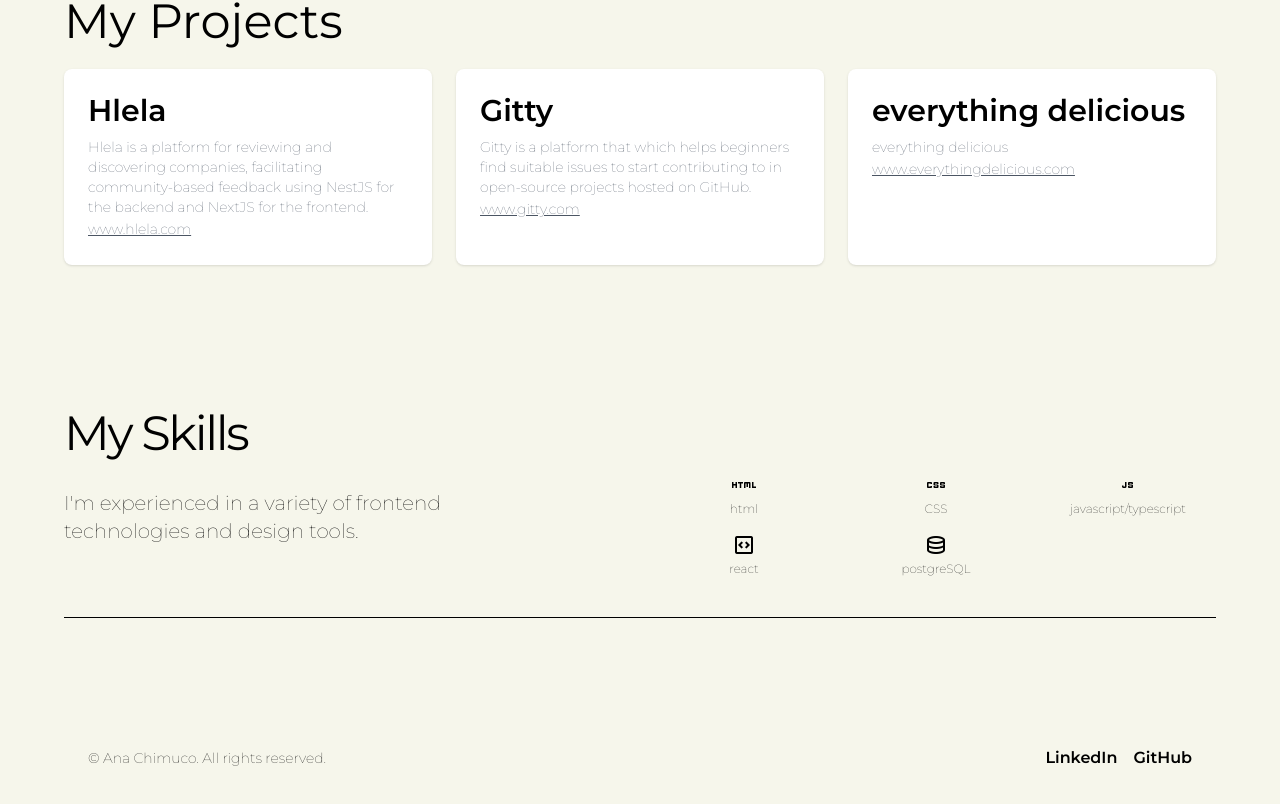
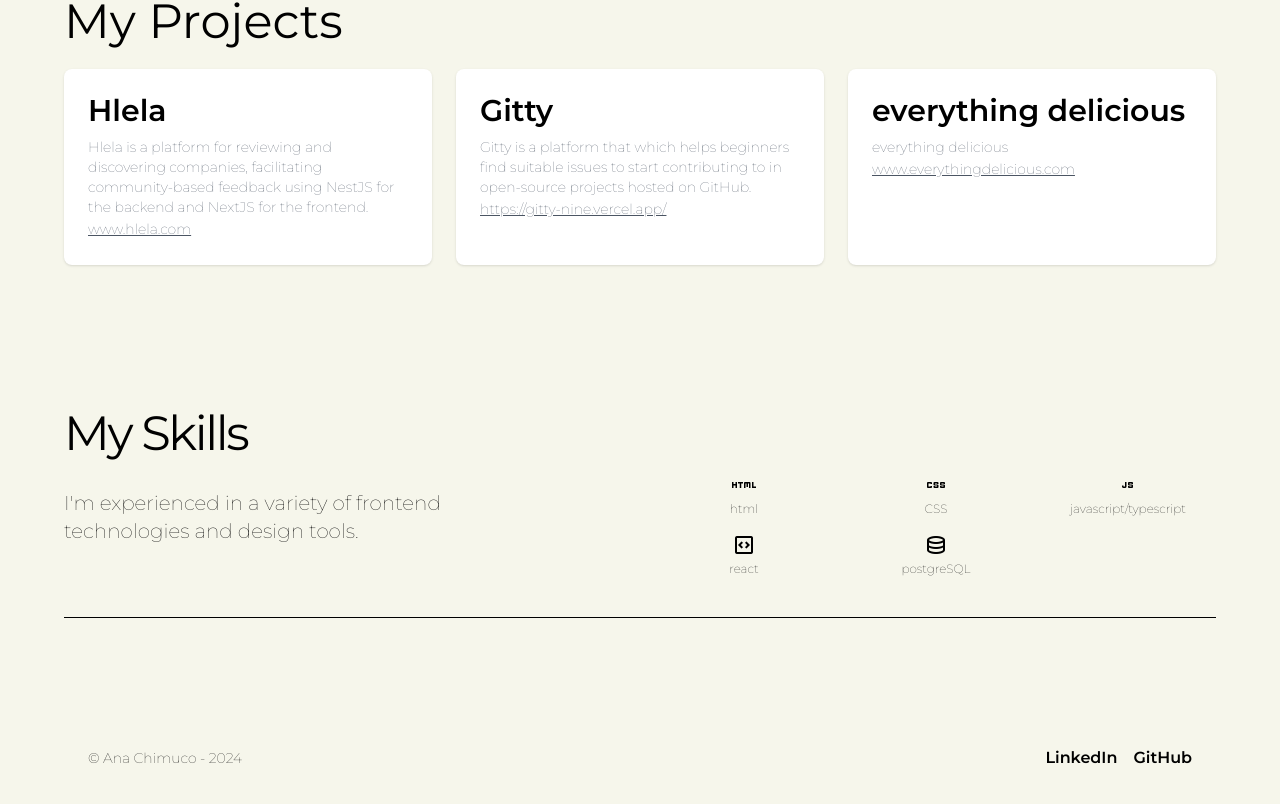
Before and after one commit to anaritadauane/my-portfolio, a Next.js app in the folder portfolio/: page / in a window 1280 px wide. Shown: the part 703-1507 px from the top of the page. Built offline with nearby package versions, Linux system fonts and the light colour scheme.

Commit message:
added my side project

```diff
--- a/portfolio/app/components/Footer.tsx
+++ b/portfolio/app/components/Footer.tsx
@@ -23,7 +23,7 @@
           </Link>
         </div>
         <div className='text-xs text-black md:text-sm font-thin'>
-          © Ana Chimuco. All rights reserved.
+          © Ana Chimuco - 2024
         </div>
       </div>
     </footer>
--- a/portfolio/app/page.tsx
+++ b/portfolio/app/page.tsx
@@ -17,7 +17,7 @@
     name: "Gitty",
     description:
       "Gitty is a platform that which helps beginners find suitable issues to start contributing to in open-source projects hosted on GitHub.",
-    website: "www.gitty.com",
+    website: "https://gitty-nine.vercel.app/",
   },
   {
     id: 3,
```
